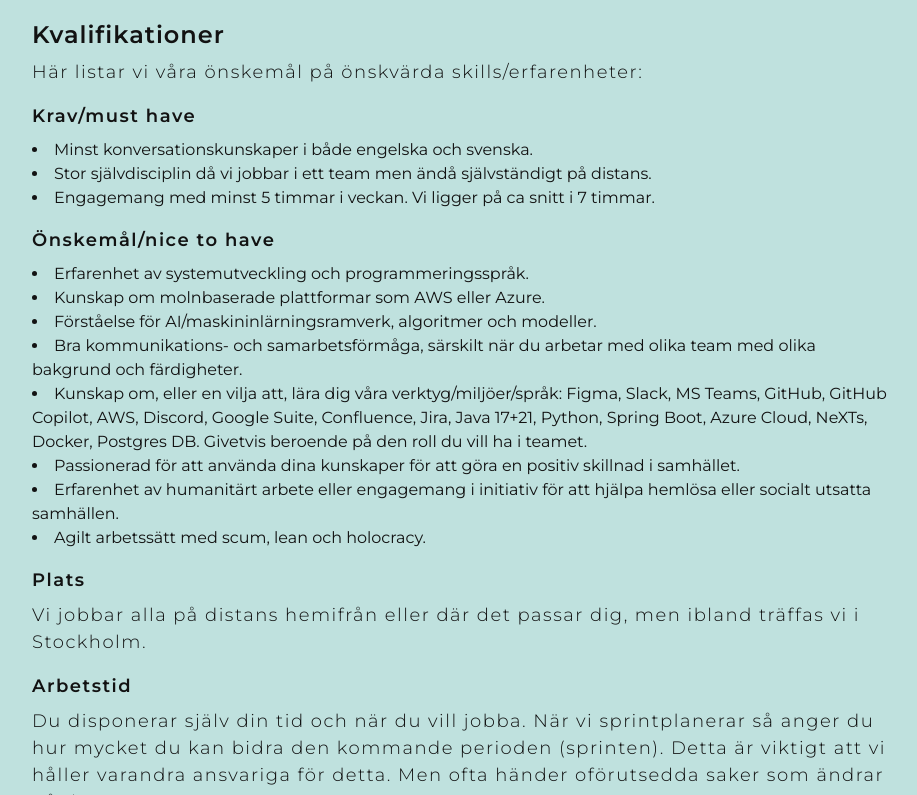
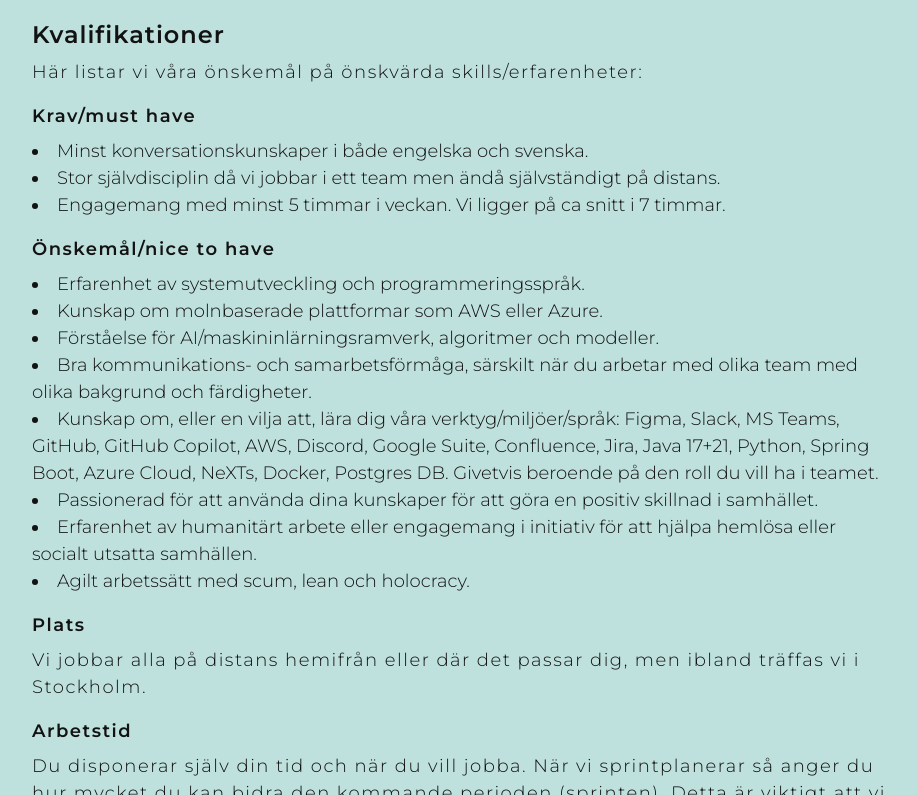
Before and after one commit to frykhamn/noqcms, a React (Vite) app: page /jobba-med-oss in a window 1280 px wide. Shown: the part 704-1499 px from the top of the page, without its empty margins (176-1093 px from the left). Built offline with nearby package versions, Linux system fonts and the light colour scheme; no server answers.

Commit message:
styling: li element fixed

```diff
--- a/src/pages/LandingPageComponent/components/JobbaMedOssPage.jsx
+++ b/src/pages/LandingPageComponent/components/JobbaMedOssPage.jsx
@@ -30,7 +30,7 @@ const JobbaMedOssPage = () => {
         </p>
         <div className="mb-4">
           <h3 className="text-lg font-bold mb-2">Krav/must have</h3>
-          <ul className="list-disc list-inside">
+          <ul className="list-disc list-inside font-list text-list">
             <li>Minst konversationskunskaper i både engelska och svenska.</li>
             <li>
               Stor självdisciplin då vi jobbar i ett team men ändå självständigt
@@ -44,7 +44,7 @@ const JobbaMedOssPage = () => {
         </div>
         <div className="mb-4">
           <h3 className="text-lg font-bold mb-2">Önskemål/nice to have</h3>
-          <ul className="list-disc list-inside">
+          <ul className="list-disc list-inside font-list text-list">
             <li>Erfarenhet av systemutveckling och programmeringsspråk.</li>
             <li>Kunskap om molnbaserade plattformar som AWS eller Azure.</li>
             <li>
--- a/tailwind.config.js
+++ b/tailwind.config.js
@@ -3,6 +3,15 @@ export default {
   content: ["./index.html", "./src/**/*.{js,jsx,ts,tsx}"],
   theme: {
     extend: {
+      fontSize: {
+        'list': '18px !important',
+      },
+      fontWeight: {
+        'list': 300,
+      },
+      letterSpacing: {
+        'list': '1.5px',
+      },
       fontFamily: {
         "montserrat": ['Montserrat', 'sans-serif'],
         "noto": ['Noto Sans', 'sans-serif'],
```
